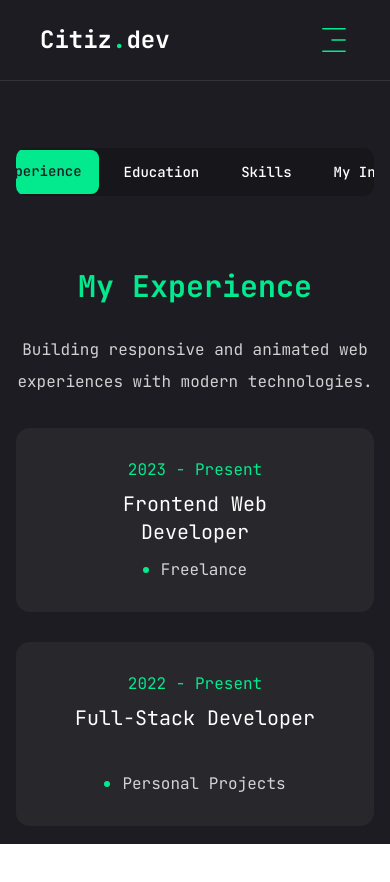
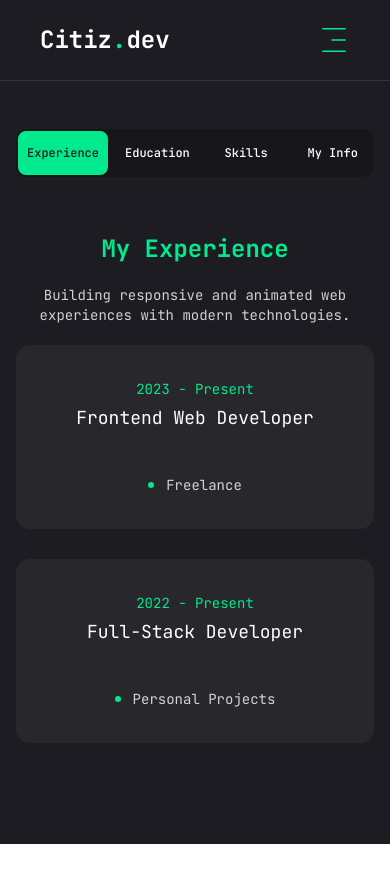
Before and after one commit to Citizshrestha/PortfolioSite, a Next.js app: page /resume in a window 390 px wide. Shown: the top 882 px of the page. Built offline with nearby package versions, Linux system fonts and the light colour scheme.

Commit message:
experience visibility manage on mobile view

```diff
--- a/app/resume/page.jsx
+++ b/app/resume/page.jsx
@@ -179,51 +179,51 @@ const Resume = () => {
       }}
       className="flex items-center justify-center min-h-screen py-12 xl:py-0"
     >
-      <div className="container px-4 mx-auto sm:px-6 lg:px-10">
+      <div className="container px-4 mx-auto sm:px-6 lg:px-10 max-w-7xl">
         <Tabs
           defaultValue="experience"
           className="flex flex-col xl:flex-row gap-8 xl:gap-[60px]"
         >
-          <TabsList className="flex flex-row xl:flex-col w-full max-w-full xl:max-w-[380px] xl:h-fit mb-10 mx-auto xl:mx-0 gap-2 xl:gap-4 overflow-x-auto xl:self-start">
-            <TabsTrigger value="experience" className="flex-1 xl:w-full whitespace-nowrap">Experience</TabsTrigger>
-            <TabsTrigger value="education" className="flex-1 xl:w-full whitespace-nowrap">Education</TabsTrigger>
-            <TabsTrigger value="skills" className="flex-1 xl:w-full whitespace-nowrap">Skills</TabsTrigger>
-            <TabsTrigger value="about" className="flex-1 xl:w-full whitespace-nowrap">My Info</TabsTrigger>
+          <TabsList className="flex flex-row xl:flex-col w-full max-w-full xl:max-w-[380px] xl:h-fit mb-6 sm:mb-10 mx-auto xl:mx-0 gap-2 xl:gap-4 overflow-x-auto xl:self-start">
+            <TabsTrigger value="experience" className="flex-1 xl:w-full whitespace-nowrap text-xs sm:text-sm md:text-base px-2 sm:px-4">Experience</TabsTrigger>
+            <TabsTrigger value="education" className="flex-1 xl:w-full whitespace-nowrap text-xs sm:text-sm md:text-base px-2 sm:px-4">Education</TabsTrigger>
+            <TabsTrigger value="skills" className="flex-1 xl:w-full whitespace-nowrap text-xs sm:text-sm md:text-base px-2 sm:px-4">Skills</TabsTrigger>
+            <TabsTrigger value="about" className="flex-1 xl:w-full whitespace-nowrap text-xs sm:text-sm md:text-base px-2 sm:px-4">My Info</TabsTrigger>
           </TabsList>
 
           {/* content */}
-          <div className="min-h-[70vh] w-full">
+          <div className="min-h-[70vh] w-full overflow-x-hidden">
             {/* experience */}
             <TabsContent value="experience" className="w-full">
-              <div className="flex flex-col gap-[30px] text-center xl:text-left">
-                <h3 className="text-3xl font-bold xl:text-4xl">
+              <div className="flex flex-col gap-[20px] sm:gap-[30px] text-center xl:text-left">
+                <h3 className="text-2xl sm:text-3xl font-bold xl:text-4xl px-2">
                   <span style={{ color: 'var(--accent)' }}>{experience.title}</span>
                 </h3>
-                <p className="max-w-[600px] mx-auto xl:mx-0" style={{ color: 'var(--foreground)', opacity: 0.8 }}>
+                <p className="max-w-[600px] mx-auto xl:mx-0 text-sm sm:text-base px-2" style={{ color: 'var(--foreground)', opacity: 0.8 }}>
                   {experience.description}
                 </p>
-                <div className="h-auto">
+                <ScrollArea className="h-[600px] xl:h-auto">
                   <ul className="grid grid-cols-1 lg:grid-cols-2 gap-[30px]">
                     {experience.items.map((item, index) => {
                       return (
                         <li
                           key={index}
-                          className="h-[184px] py-6 px-10 rounded-xl flex flex-col justify-center items-center lg:items-start gap-1"
+                          className="min-h-[184px] py-6 px-6 sm:px-10 rounded-xl flex flex-col justify-center items-center lg:items-start gap-2"
                           style={{ backgroundColor: 'var(--secondary)' }}
                         >
-                          <span className="text-accent">{item.duration}</span>
-                          <h3 className="text-xl max-w-[260px] min-h-[60px] text-center lg:text-left" style={{ color: 'var(--foreground)' }}>
+                          <span className="text-accent text-sm sm:text-base">{item.duration}</span>
+                          <h3 className="text-lg sm:text-xl max-w-full min-h-[60px] text-center lg:text-left leading-tight" style={{ color: 'var(--foreground)' }}>
                             {item.position}
                           </h3>
                           <div className="flex items-center gap-3">
                             <span className="w-[6px] h-[6px] rounded-full bg-accent"></span>
-                            <p style={{ color: 'var(--foreground)', opacity: 0.8 }}>{item.company}</p>
+                            <p className="text-sm sm:text-base" style={{ color: 'var(--foreground)', opacity: 0.8 }}>{item.company}</p>
                           </div>
                         </li>
                       );
                     })}
                   </ul>
-                </div>
+                </ScrollArea>
               </div>
             </TabsContent>
 
```
